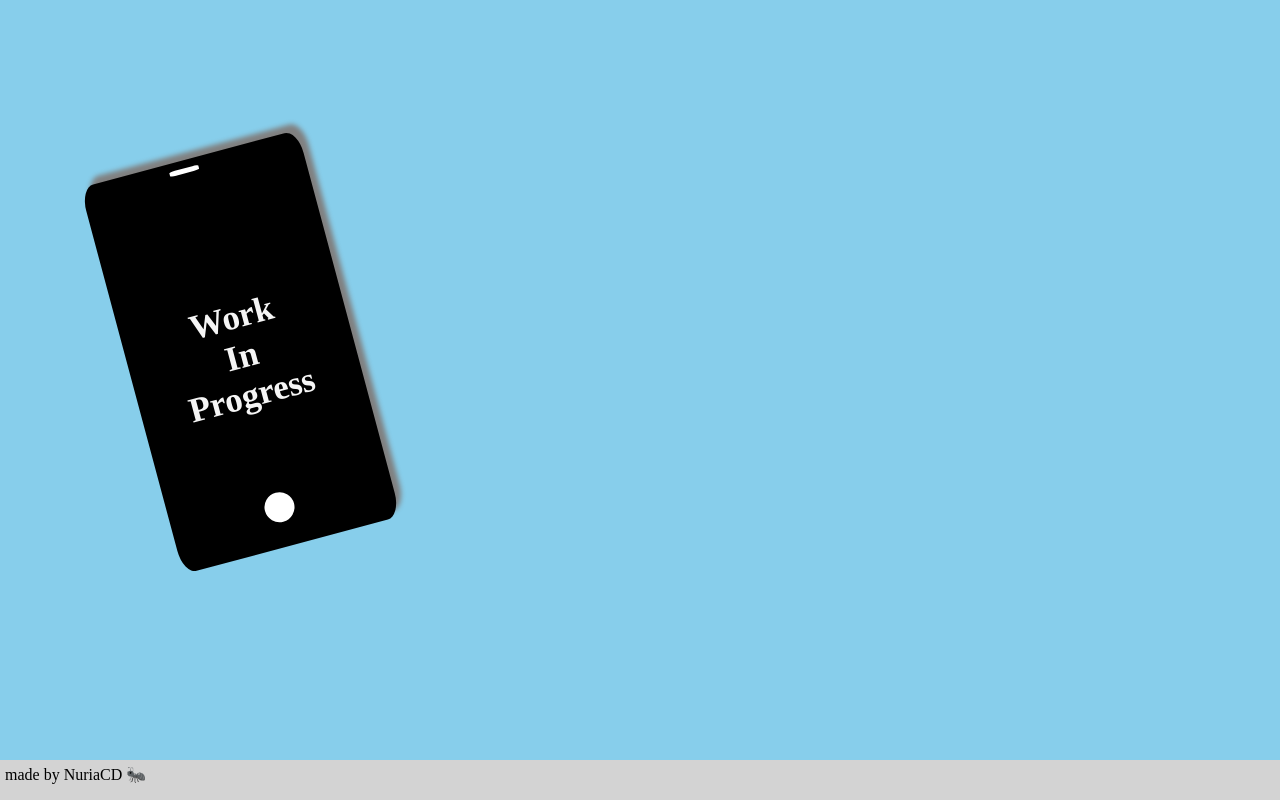
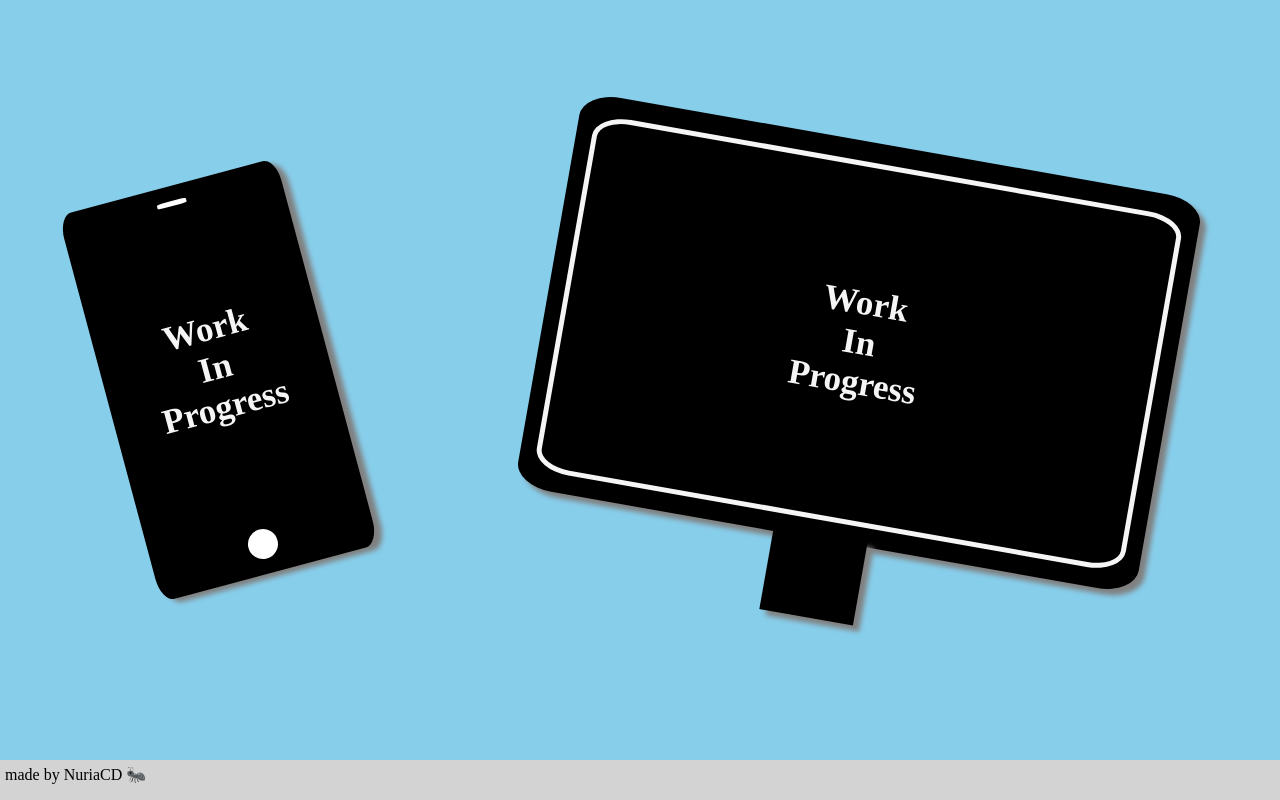
Before and after one commit to Nuria8890/portfolio, a React (Vite) app: page / in a window 1280 px wide. Built offline with nearby package versions, Linux system fonts and the light colour scheme.

Commit message:
add 'drawing' phone and computer

```diff
--- a/src/components/wip/Wip.jsx
+++ b/src/components/wip/Wip.jsx
@@ -3,13 +3,24 @@ import "@/styles/layout/Wip.scss";
 function wip() {
   return (
     <>
-      <main className="section">
-        <article className="section__mobile">
-          <div className="section__mobile__line-top"></div>
-          <h1 className="section__mobile__text">
+      <main className="wip">
+        <article className="wip__mobile">
+          <div className="wip__mobile__line-top"></div>
+          <h1 className="wip__mobile__text">
             Work <br /> In <br /> Progress
           </h1>
-          <div className="section__mobile__line-bottom"></div>
+          <div className="wip__mobile__line-bottom"></div>
+        </article>
+
+        <article className="wip__desktop">
+          <div className="wip__desktop__screen">
+            <div className="wip__desktop__screen__line-around">
+              <h1 className="wip__desktop__screen__text">
+                Work <br /> In <br /> Progress
+              </h1>
+            </div>
+          </div>
+          <div className="wip__desktop__line-bottom"></div>
         </article>
       </main>
       <footer className="footerWip">
--- a/src/styles/layout/Wip.scss
+++ b/src/styles/layout/Wip.scss
@@ -1,49 +1,96 @@
-.section {
+.wip {
   background-color: skyblue;
   height: 95vh;
-
+  display: flex;
+  justify-content: center;
+  align-items: center;
   &__mobile {
+    display: flex;
+    flex-direction: column;
+    justify-content: space-between;
+    align-items: center;
     background-color: black;
     width: 225px;
     height: 400px;
     border-radius: 6%;
-    box-shadow: 7px -7px 5px grey;
-    position: relative;
-    top: 12%;
-    left: 15%;
+    box-shadow: 7px 5px 5px grey;
     transform: rotate(-13deg);
+    padding: 15px 0;
     &__line {
       &-top {
         background-color: white;
         width: 30px;
         height: 5px;
         border-radius: 20%;
-        position: relative;
-        top: 2%;
-        left: 40%;
       }
       &-bottom {
         background-color: white;
         width: 30px;
         height: 30px;
         border-radius: 50%;
-        position: relative;
-        top: 55%;
-        left: 42%;
       }
     }
     &__text {
       color: whitesmoke;
-      position: relative;
-      top: 35%;
       text-align: center;
       font-size: 35px;
     }
     @media (min-width: 1024px) {
-      top: 20%;
-      left: 10%;
       transform: rotate(-15deg);
     }
+  }
+  &__desktop {
+    display: none;
+    &__screen {
+      @media (min-width: 1024px) {
+        display: flex;
+        flex-direction: column;
+        justify-content: center;
+        align-items: center;
+        background-color: black;
+        width: 630px;
+        height: 400px;
+        border-radius: 6%;
+        box-shadow: 7px 5px 5px grey;
+        transform: rotate(10deg);
+        padding: 10px 0;
+
+        &__line {
+          &-around {
+            border: 5px solid whitesmoke;
+            width: 95%;
+            height: 95%;
+            border-radius: 6%;
+            display: flex;
+            flex-direction: column;
+            align-items: center;
+            justify-content: center;
+          }
+        }
+        &__text {
+          color: whitesmoke;
+          text-align: center;
+          font-size: 35px;
+        }
+      }
+    }
+    @media (min-width: 1024px) {
+      display: flex;
+      flex-direction: column;
+      align-items: center;
+      justify-content: center;
+      &__line-bottom {
+        background-color: black;
+        box-shadow: 7px 5px 5px grey;
+        transform: rotate(10deg);
+        width: 95px;
+        height: 85px;
+        margin: -10px 90px 0 0;
+      }
+    }
+  }
+  @media (min-width: 1024px) {
+    justify-content: space-around;
   }
 }
 
```
